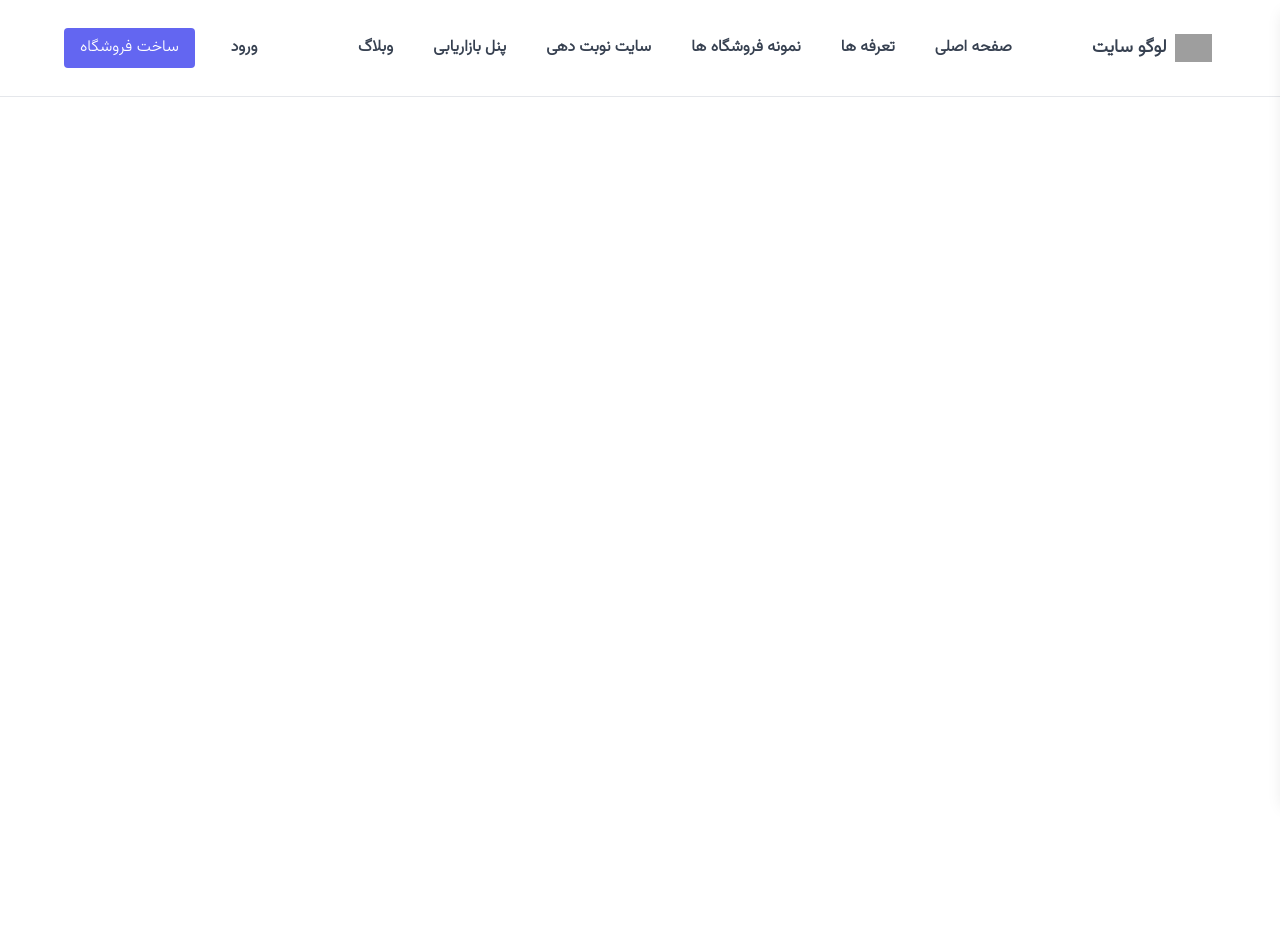
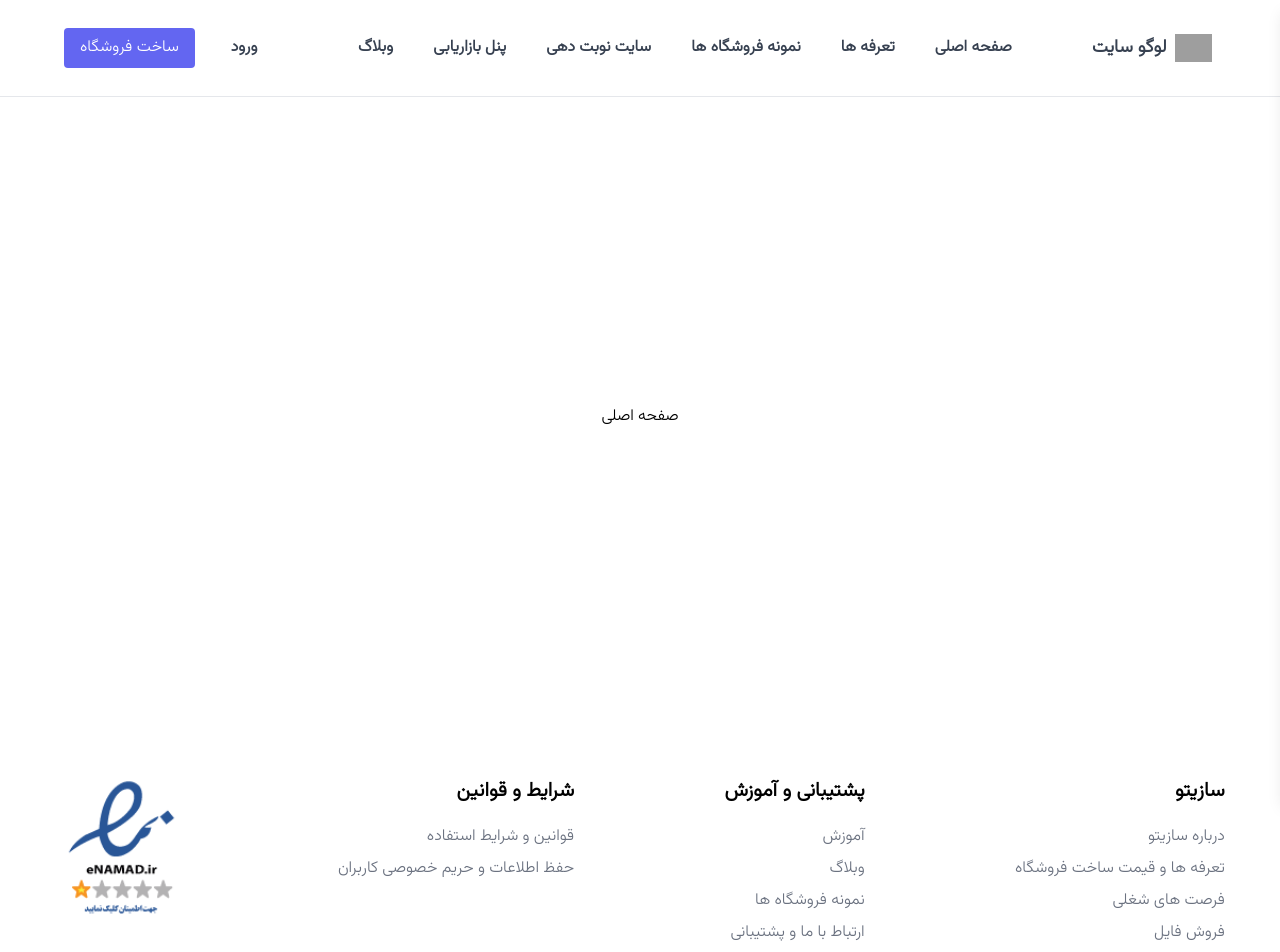
Before and after one commit to shakib-zeidi/next-ecommerce, a Next.js app: page / in a window 1280 px wide. Shown: the top 952 px of the page. Before the commit the page ends 800 px from the top, so only its background shows below. Built offline with nearby package versions, Linux system fonts and the light colour scheme; grey boxes are pictures that could not be loaded.

Commit message:
footer component

```diff
--- a/src/app/layout.tsx
+++ b/src/app/layout.tsx
@@ -2,6 +2,7 @@ import type { Metadata } from "next";
 import { Vazirmatn } from "next/font/google";
 import "./globals.css";
 import Header from "@/components/home/header/Header";
+import Footer from "@/components/home/footer/Footer";
 
 const vazir = Vazirmatn({
     subsets: ["arabic"],
@@ -23,6 +24,7 @@ export default function RootLayout({
             <body className={vazir.className}>
                 <Header />
                 {children}
+                <Footer />
             </body>
         </html>
     );
--- a/src/app/page.tsx
+++ b/src/app/page.tsx
@@ -1,7 +1,7 @@
 export default function Home() {
 	return (
-		<>
-
-		</>
+		<div className="h-[80vh] flex justify-center items-center">
+			صفحه اصلی
+		</div>
 	);
 }
--- /dev/null
+++ b/src/components/home/footer/Footer.tsx
@@ -0,0 +1,28 @@
+import Image from "next/image";
+import Link from "next/link";
+import { FC } from "react";
+import FooterMainMenu from "./FooterMainMenu";
+import FooterBlogMenu from "./FooterBlogMenu";
+import FooterTerms from "./FooterTerms";
+import FooterEnamad from "./FooterEnamad";
+
+const Footer: FC = () => {
+    return (
+        <footer className="flex flex-col items-center gap-10 mb-10 md:mb-28 mt-10 md:flex-row md:justify-around">
+            <div className="text-center md:text-right md:flex md:flex-col md:items-start md:h-40">
+                <FooterMainMenu />
+            </div>
+            <div className="text-center md:text-right md:flex md:flex-col md:items-start md:h-40">
+                <FooterBlogMenu />
+            </div>
+            <div className="text-center md:text-right md:flex md:flex-col md:items-start md:h-40">
+                <FooterTerms />
+            </div>
+            <div className="md:flex-col md:items-start md:h-40">
+                <FooterEnamad />
+            </div>
+        </footer>
+    );
+};
+
+export default Footer;
--- /dev/null
+++ b/src/components/home/footer/FooterBlogMenu.tsx
@@ -0,0 +1,29 @@
+import Link from "next/link";
+import { FC } from "react";
+
+const FooterBlogMenu: FC = () => {
+    return (
+        <>
+            <h3 className="font-bold text-xl pb-5">پشتیبانی و آموزش</h3>
+            <ul className="text-gray-500 flex flex-col gap-2">
+                <li>
+                    <Link href="/">آموزش</Link>
+                </li>
+                <li>
+                    <Link href="/">وبلاگ</Link>
+                </li>
+                <li>
+                    <Link href="/">نمونه فروشگاه ها</Link>
+                </li>
+                <li>
+                    <Link href="/">ارتباط با ما و پشتیبانی</Link>
+                </li>
+                <li>
+                    <Link href="/">سوالات متداول</Link>
+                </li>
+            </ul>
+        </>
+    );
+};
+
+export default FooterBlogMenu;
--- /dev/null
+++ b/src/components/home/footer/FooterEnamad.tsx
@@ -0,0 +1,18 @@
+import Image from "next/image";
+import { FC } from "react";
+
+const FooterEnamad: FC = () => {
+    return (
+        <>
+            <Image
+                alt="Your Company"
+                src="/logo.png"
+                className="h-36 w-auto"
+                width={100}
+                height={100}
+            />
+        </>
+    );
+};
+
+export default FooterEnamad;
--- /dev/null
+++ b/src/components/home/footer/FooterMainMenu.tsx
@@ -0,0 +1,32 @@
+import Link from "next/link";
+import { FC } from "react";
+
+const FooterMainMenu: FC = () => {
+    return (
+        <>
+            <h3 className="font-bold text-xl pb-5">سازیتو</h3>
+            <ul className="text-gray-500 flex flex-col gap-2">
+                <li>
+                    <Link href="/">درباره سازیتو</Link>
+                </li>
+                <li>
+                    <Link href="/">تعرفه ها و قیمت ساخت فروشگاه</Link>
+                </li>
+                <li>
+                    <Link href="/">فرصت های شغلی</Link>
+                </li>
+                <li>
+                    <Link href="/">فروش فایل</Link>
+                </li>
+                <li>
+                    <Link href="/">طراحی فروشگاه آنلاین</Link>
+                </li>
+                <li>
+                    <Link href="/">سئوی فروشگاه</Link>
+                </li>
+            </ul>
+        </>
+    );
+};
+
+export default FooterMainMenu;
--- /dev/null
+++ b/src/components/home/footer/FooterTerms.tsx
@@ -0,0 +1,20 @@
+import Link from "next/link";
+import { FC } from "react";
+
+const FooterTerms: FC = () => {
+    return (
+        <>
+            <h3 className="font-bold text-xl pb-5">شرایط و قوانین</h3>
+            <ul className="text-gray-500 flex flex-col gap-2">
+                <li>
+                    <Link href="/">قوانین و شرایط استفاده</Link>
+                </li>
+                <li>
+                    <Link href="/">حفظ اطلاعات و حریم خصوصی کاربران</Link>
+                </li>
+            </ul>
+        </>
+    );
+};
+
+export default FooterTerms;
```
Also changed, not shown: public/logo.png (added).
